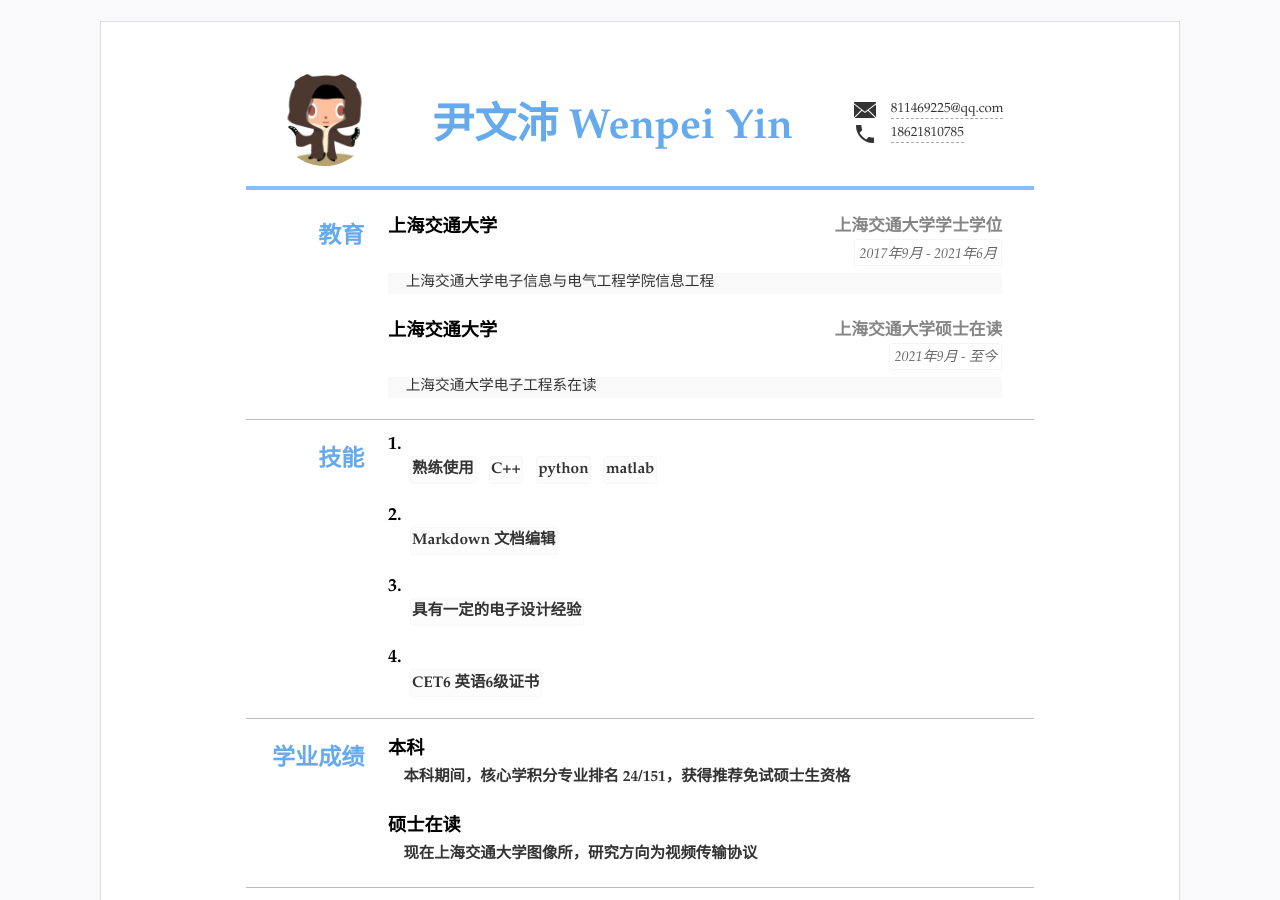
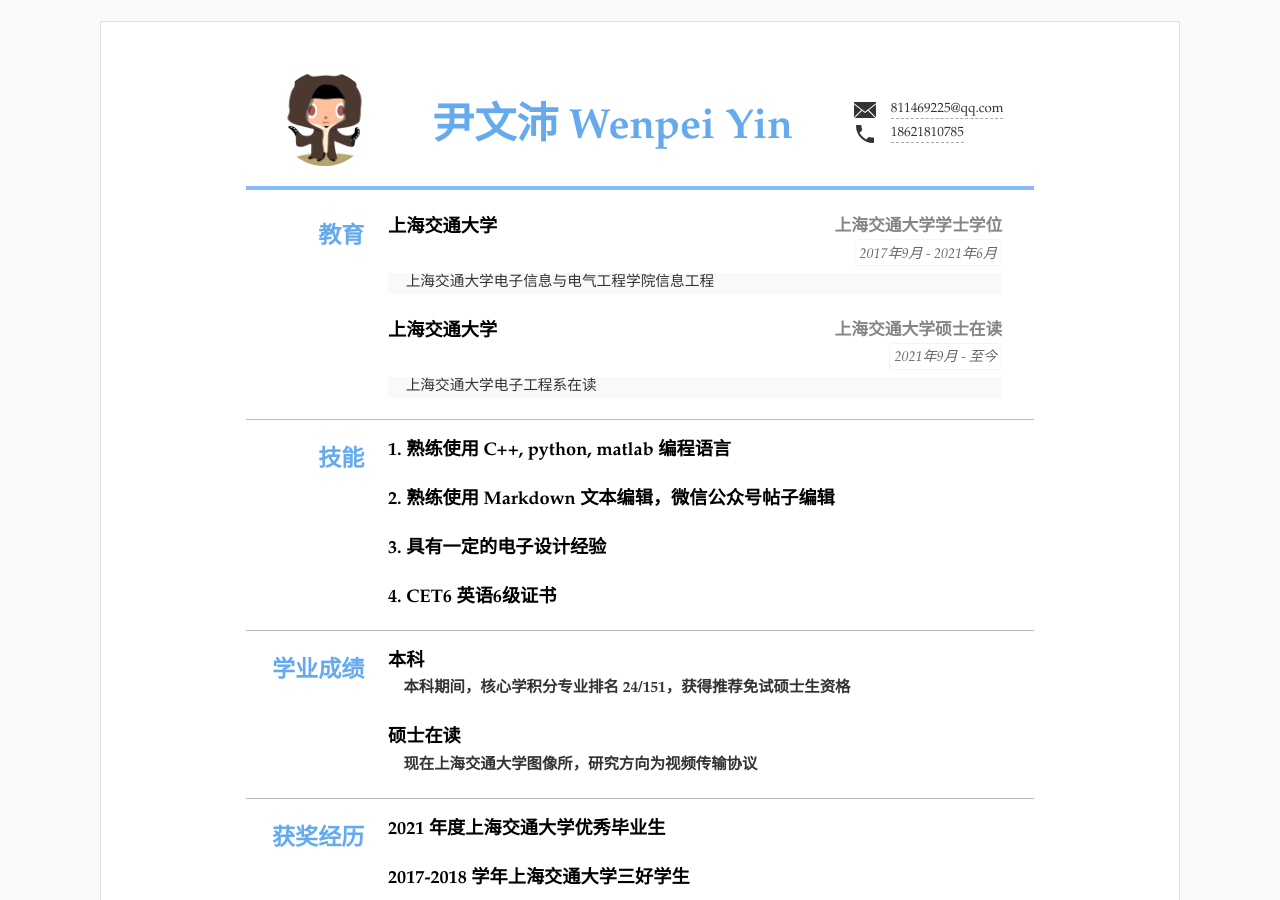
Before and after one commit to xiaosayin/Wenpeiyin_CV, a Jekyll site: the page built from index.html, in a window 1280 px wide and 900 px high. Built offline with Jekyll 4.4.1, drawn with Linux system fonts in a browser that asks for light colours.

Commit message:
Update resume.yml

```diff
--- a/_data/resume.yml
+++ b/_data/resume.yml
@@ -46,21 +46,10 @@
 - type: skills
   name: 技能
   content:
-  - title: 1.
-    items: #itmems 可以小块的方式显示
-      - 熟练使用
-      - C++
-      - python
-      - matlab
-  - title: 2.
-    items:
-    - Markdown 文档编辑
-  - title: 3.
-    items:
-      - 具有一定的电子设计经验
-  - title: 4.
-    items:
-      - CET6 英语6级证书
+  - title: 1. 熟练使用 C++, python, matlab 编程语言
+  - title: 2. 熟练使用 Markdown 文本编辑，微信公众号帖子编辑
+  - title: 3. 具有一定的电子设计经验
+  - title: 4. CET6 英语6级证书
 #   - title: Skill Group
 #     summary: Consectetur, Adipiscing, Elit
 
```
